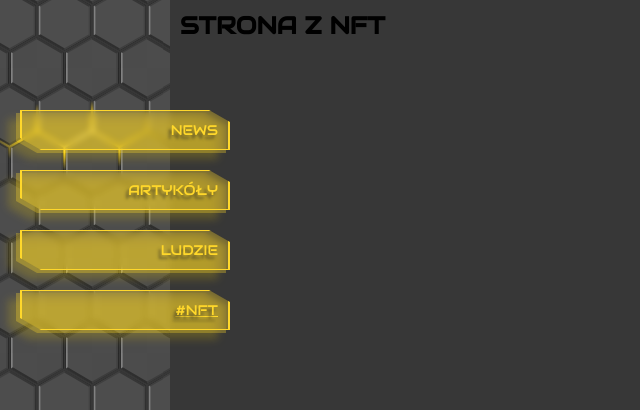
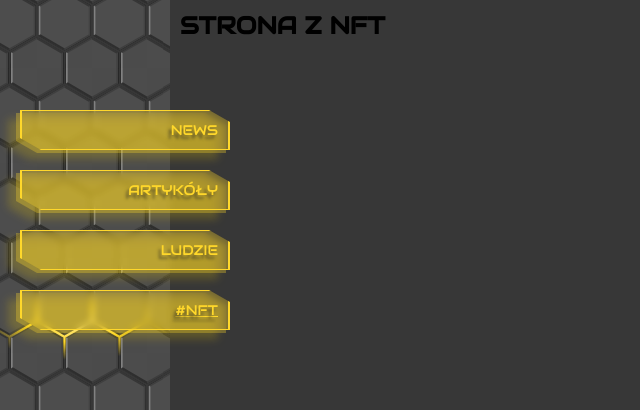
Before and after one commit to JanSzalanski/react_me_v2, a React (Create React App) app: page /nft in a window 1280 px wide. Shown: the top 410 px of the page, without its empty margins (0-640 px from the left). Built offline with nearby package versions, Linux system fonts and the light colour scheme; a web font is replaced by a local one.

Commit message:
I changed some in the structure of project

```diff
--- a/src/App.js
+++ b/src/App.js
@@ -11,20 +11,37 @@ import DetailsPage from './pages/DetailsPage/DetailsPage';
 
 function App() {
   return (
-    <MainLayout>
     <Switch>
       <Route exact path="/">
         <Redirect to="/news"></Redirect>
       </Route>
-        <Route path="/news/:newsId" component={DetailsPage} />
-        <Route path="/news" component={NewsPage} />
-        <Route path="/articles" component={ArticlePage} />
-        <Route path="/people" component={PeoplePage} />
-        <Route path="/nft" component={NftPage} />
-
+      <Route path="/news/:newsId" component>
+        <MainLayout pageType="news">
+          <DetailsPage />
+        </MainLayout>
+      </Route>
+      <Route path="/news">
+        <MainLayout pageType="news">
+          <NewsPage />
+        </MainLayout>
+      </Route>
+      <Route path="/articles">
+        <MainLayout pageType="article">
+          <ArticlePage />
+        </MainLayout>
+      </Route>
+      <Route path="/people">
+        <MainLayout pageType="people">
+          <PeoplePage />
+        </MainLayout>
+      </Route>
+      <Route path="/nft">
+        <MainLayout pageType="nft">
+          <NftPage />
+        </MainLayout>
+      </Route>
       <Route path="*" component={NotFound} />
     </Switch>
-    </MainLayout>
   );
 }
 
--- a/src/components/molecules/Card/Card.js
+++ b/src/components/molecules/Card/Card.js
@@ -48,7 +48,7 @@ Card.propTypes = {
   cardType: PropTypes.oneOf(['news', 'normal']),
   title: PropTypes.string.isRequired,
   content: PropTypes.string.isRequired,
-  path: PropTypes.string.isRequired,
+  path: PropTypes.string,
   date: PropTypes.string,
 };
 
--- a/src/components/organisms/SideBar/SideBar.module.scss
+++ b/src/components/organisms/SideBar/SideBar.module.scss
@@ -50,10 +50,10 @@
     var(--colorArticles),
     var(--colorMainGrey)
   );
-  transform: top 0.5s ease-in-out;
-  animation-iteration-count: infinite;
-  animation-duration: 6s;
-  animation-name: glowMovment;
+  transition: all 1s ease-out;
+  // animation-iteration-count: infinite;
+  // animation-duration: 6s;
+  // animation-name: glowMovment;
 }
 
 .glowA {
--- a/src/layouts/MainLayout/MainLayout.js
+++ b/src/layouts/MainLayout/MainLayout.js
@@ -5,7 +5,7 @@ import SideBar from '../../components/organisms/SideBar/SideBar';
 const MainLayout = (props) => {
   return (
     <>
-      <SideBar />
+      <SideBar pageType={props.pageType} />
       <main>{props.children}</main>
     </>
   );
```
Also changed, not shown: src/components/organisms/SideBar/SideBar.module.css, 1 other file (tests, documents, lock files or other folders). Lines whose indentation alone changed are shown as unchanged.
